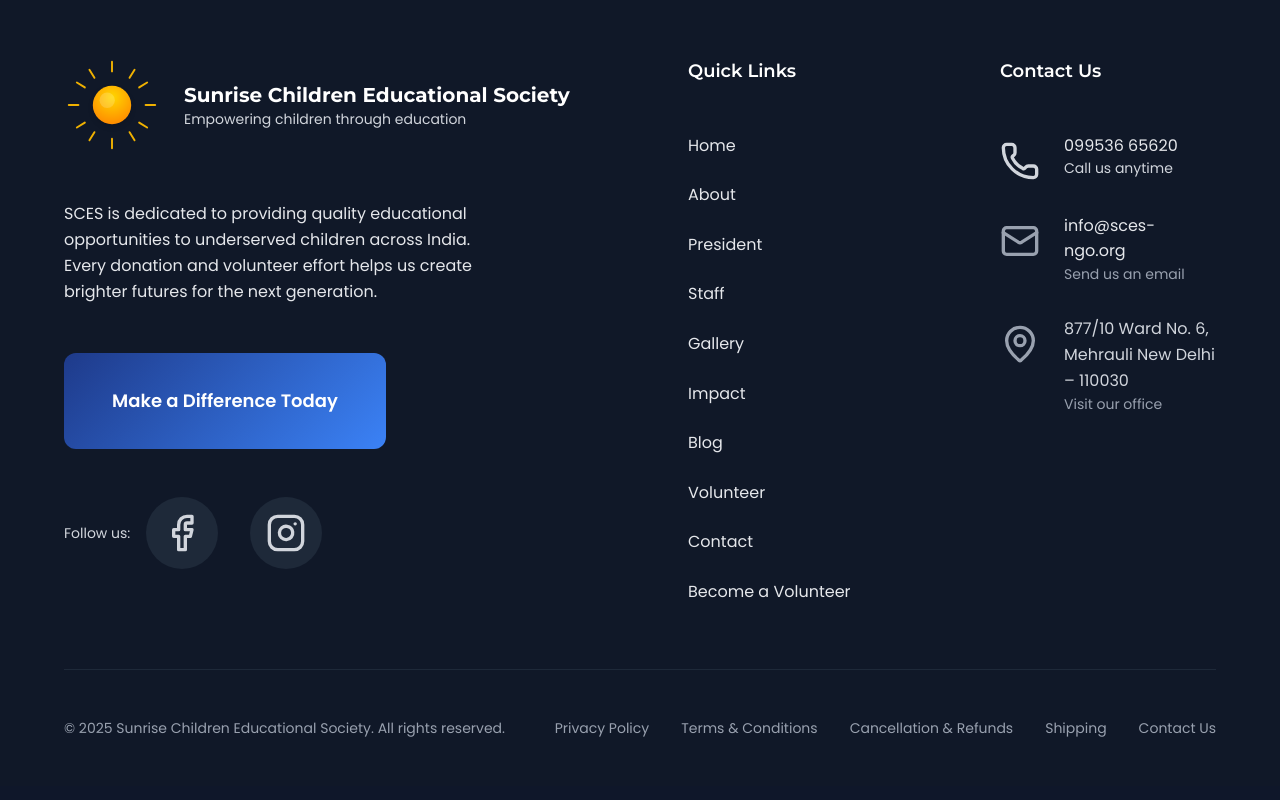
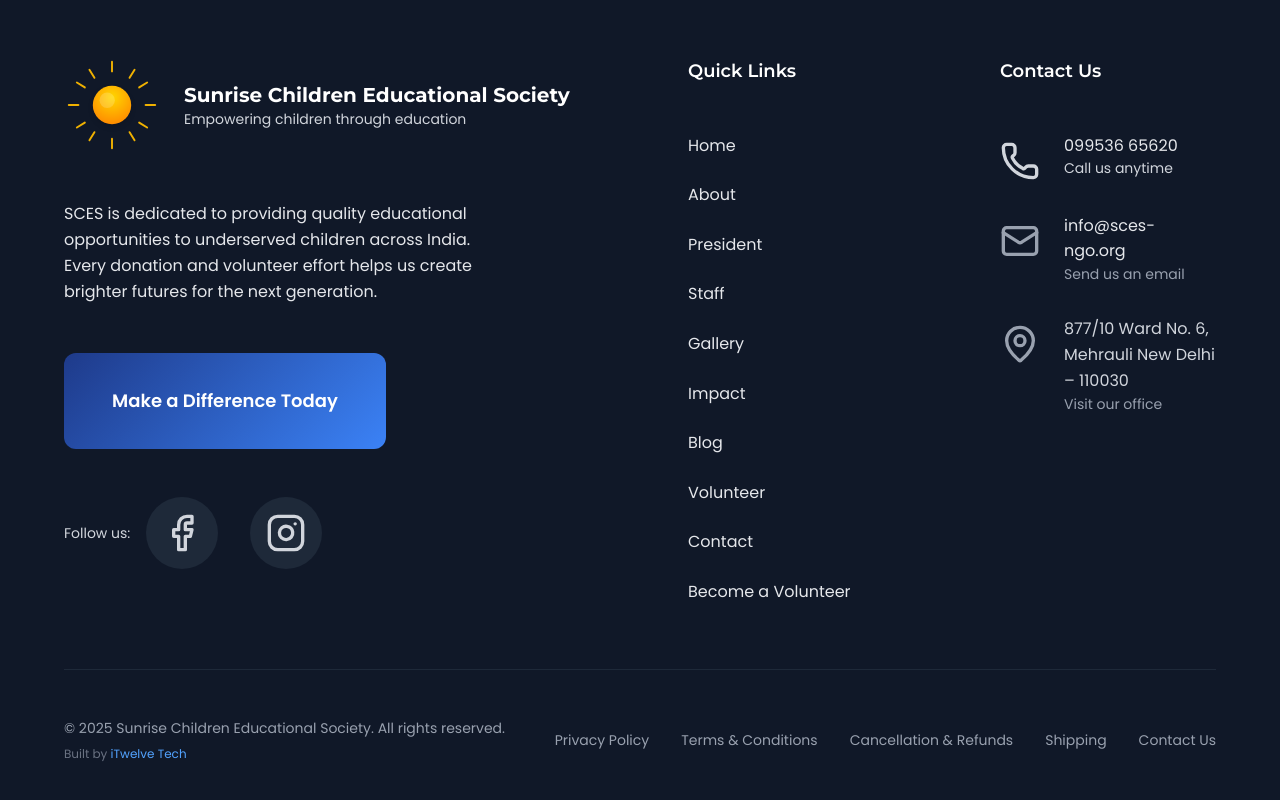
Before and after one commit to Justinbown8/sces-website, a Next.js app: page / in a window 1280 px wide. Shown: the part 5091-5891 px from the top of the page. Built offline with nearby package versions, Linux system fonts and the light colour scheme; no server answers.

Commit message:
Add iTwelve Tech credit to footer and fix responsive zoom issues

```diff
--- a/src/app/globals.css
+++ b/src/app/globals.css
@@ -94,7 +94,13 @@
 
 html {
   scroll-behavior: smooth;
-  font-size: 16px;
+  font-size: 14px;
+}
+
+@media (min-width: 768px) {
+  html {
+    font-size: 16px;
+  }
 }
 
 body {
--- a/src/app/layout.tsx
+++ b/src/app/layout.tsx
@@ -32,6 +32,11 @@ export const metadata: Metadata = {
   title: {
     default: siteConfig.name,
     template: `%s | ${siteConfig.name}`,
+  },
+  viewport: {
+    width: 'device-width',
+    initialScale: 1,
+    maximumScale: 5,
   },
   icons: {
     icon: "/favicon.ico",
--- a/src/components/layout/Footer.tsx
+++ b/src/components/layout/Footer.tsx
@@ -169,6 +169,17 @@ const Footer: React.FC<FooterProps> = ({ className = '' }) => {
               <p className="text-gray-400 text-sm">
                 © {currentYear} Sunrise Children Educational Society. All rights reserved.
               </p>
+              <p className="text-gray-500 text-xs mt-1">
+                Built by{' '}
+                <a
+                  href="https://itwelvetech.com/"
+                  target="_blank"
+                  rel="noopener noreferrer"
+                  className="text-blue-400 hover:text-blue-300 transition-colors duration-200 hover:underline focus:outline-none focus:text-blue-300"
+                >
+                  iTwelve Tech
+                </a>
+              </p>
             </div>
 
             {/* Legal Links */}
```
